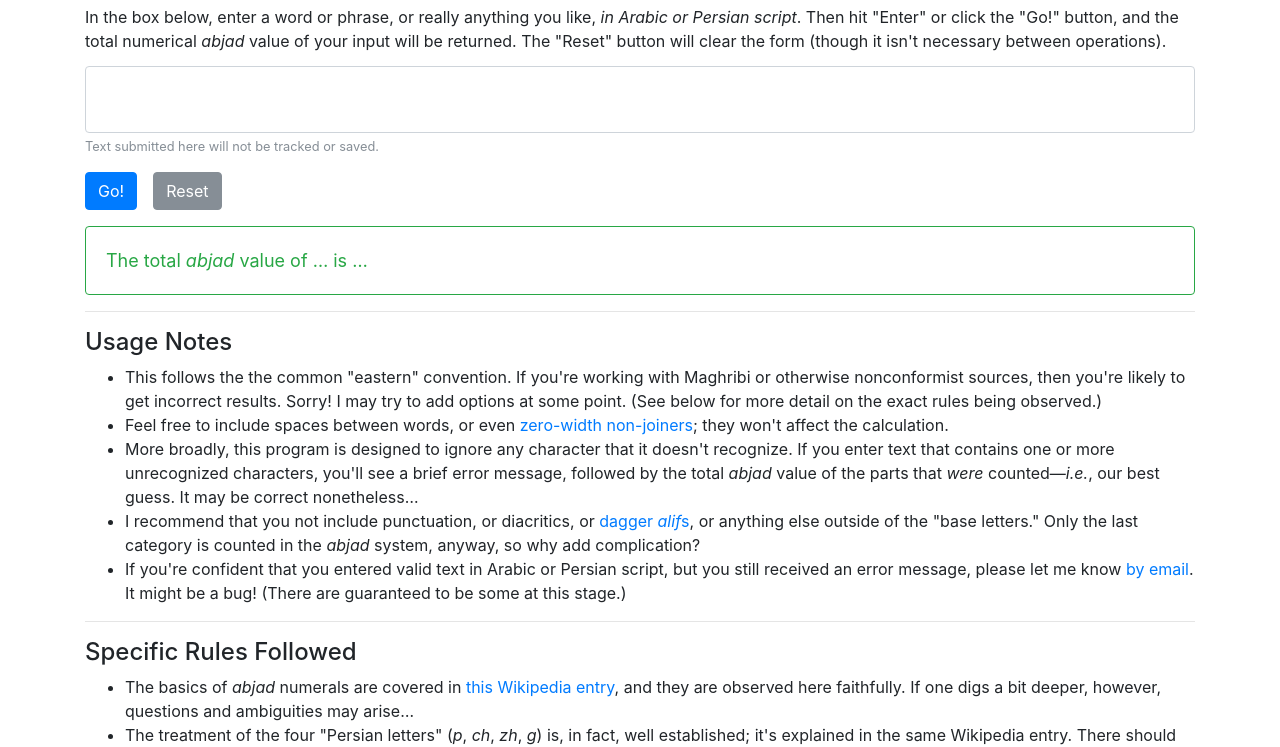
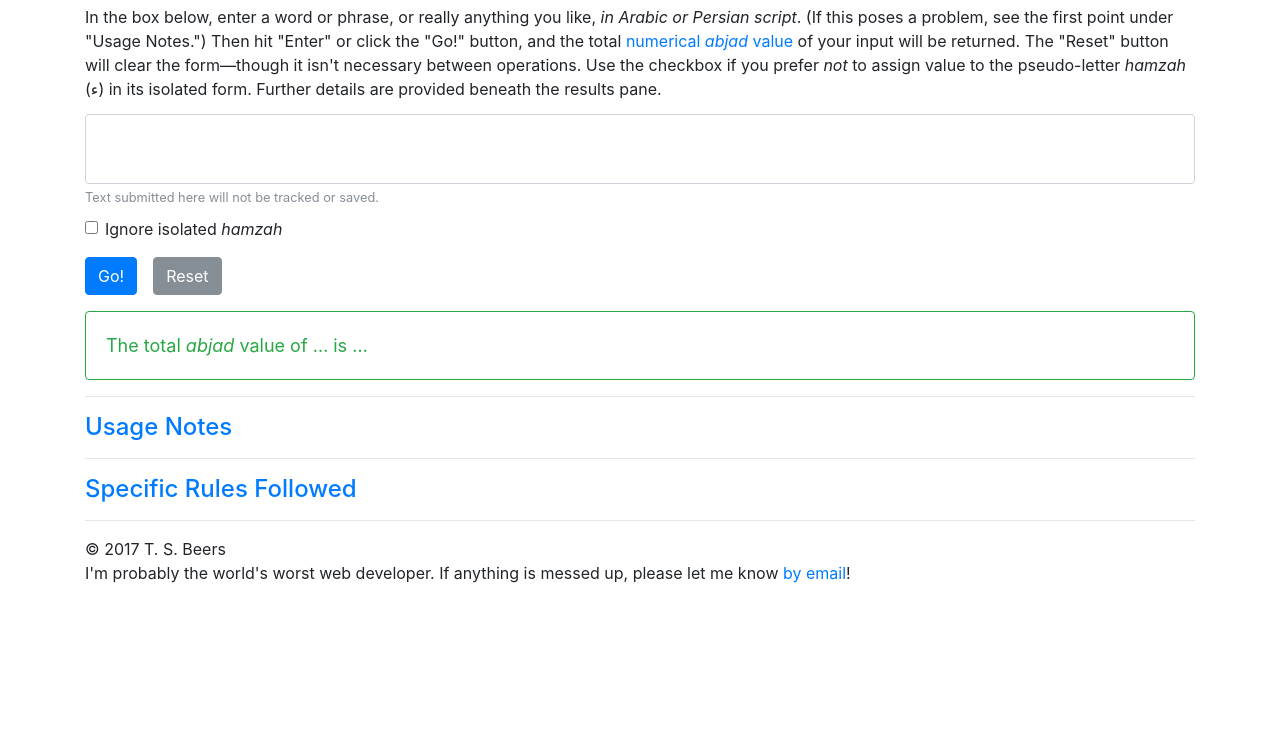
Before and after one commit to theodore-s-beers/abjadcalc, a plain HTML site: page index.html in a window 1280 px wide. Shown: the part 54-801 px from the top of the page. Drawn offline with nearby package versions, Linux system fonts and the light colour scheme; a web font is replaced by a local one.

Commit message:
Add files via upload

```diff
--- a/css/style.min.css
+++ b/css/style.min.css
@@ -1 +1 @@
-#abjadText{font-family:"Amiri",sans-serif;font-size:x-large;text-align:center;height:2.8em}#result{font-size:large;word-wrap:break-word}#subButton{margin-right:1em}
+#abjadText{font-family:"Scheherazade",serif;font-size:xx-large;text-align:center;height:2.2em}#result{font-size:large;word-wrap:break-word}#subButton{margin-right:1em}
--- a/index.html
+++ b/index.html
@@ -7,7 +7,7 @@
   <meta content="Theo Beers" name="author">
   <meta content="Calculate the numerical abjad value of Arabic or Persian text." name="description">
   <link crossorigin="anonymous" href="https://maxcdn.bootstrapcdn.com/bootstrap/4.0.0-beta.2/css/bootstrap.min.css" integrity="sha384-PsH8R72JQ3SOdhVi3uxftmaW6Vc51MKb0q5P2rRUpPvrszuE4W1povHYgTpBfshb" rel="stylesheet">
-  <link href="https://fonts.googleapis.com/css?family=Amiri&amp;subset=arabic" rel="stylesheet">
+  <link href="https://fonts.googleapis.com/css?family=Scheherazade&amp;subset=arabic" rel="stylesheet">
   <link href="css/style.min.css" rel="stylesheet">
   <link href="https://www.theobeers.com/abjadcalc/" rel="canonical">
   <link href="/img/icon.png" rel="icon" type="image/png">
@@ -19,7 +19,10 @@
     <h2 style="margin-top:0.4em;">Abjad Calculator</h2>
     <form action="JavaScript:getAbjad();">
       <div class="form-group">
-        <label for="abjadText" style="margin-bottom:0.8em;">In the box below, enter a word or phrase, or really anything you like, <em>in Arabic or Persian script</em>. Then hit "Enter" or click the "Go!" button, and the total numerical <em>abjad</em> value of your input will be returned. The "Reset" button will clear the form (though it isn't necessary between operations).</label><input autocapitalize="off" autocomplete="off" autocorrect="off" class="form-control" dir="rtl" id="abjadText" spellcheck="false" type="text"><small class="form-text text-muted" id="abjadTextHelp">Text submitted here will not be tracked or saved.</small>
+        <label for="abjadText" style="margin-bottom:0.8em;">In the box below, enter a word or phrase, or really anything you like, <em>in Arabic or Persian script</em>. (If this poses a problem, see the first point under "Usage Notes.") Then hit "Enter" or click the "Go!" button, and the total <a href="https://en.wikipedia.org/wiki/Abjad_numerals" rel="noopener" target="_blank">numerical <em>abjad</em> value</a> of your input will be returned. The "Reset" button will clear the form—though it isn't necessary between operations. Use the checkbox if you prefer <em>not</em> to assign value to the pseudo-letter <em>hamzah</em> (ء) in its isolated form. Further details are provided beneath the results pane.</label> <input autocapitalize="none" autocomplete="off" autocorrect="off" class="form-control" dir="rtl" id="abjadText" spellcheck="false" type="text"><small class="form-text text-muted" id="abjadTextHelp">Text submitted here will not be tracked or saved.</small>
+        <div class="form-check" style="margin-top:0.6em;">
+          <label class="form-check-label"><input class="form-check-input" id="hamzahCheck" type="checkbox"> Ignore isolated <em>hamzah</em></label>
+        </div>
       </div><button class="btn btn-primary" id="subButton" type="submit">Go!</button><button class="btn btn-secondary" id="resetButton" type="reset">Reset</button>
     </form>
     <div class="card border-success mb-3" style="margin-top:1em;">
@@ -28,37 +31,54 @@
       </div>
     </div>
     <hr>
-    <h4>Usage Notes</h4>
+    <div data-children=".item" id="usageAccordion">
+      <div class="item">
+        <a aria-controls="#notesUsage" aria-expanded="false" data-parent="#usageAccordion" data-toggle="collapse" href="#notesUsage">
+        <h4>Usage Notes</h4></a>
+        <div class="collapse" id="notesUsage" role="tabpanel">
           <ul>
-      <li>This follows the the common "eastern" convention. If you're working with Maghribi or otherwise nonconformist sources, then you're likely to get incorrect results. Sorry! I may try to add options at some point. (See below for more detail on the exact rules being observed.)</li>
+            <li>I would strongly encourage anyone who knows an Arabic-script language to learn how to type in it. This isn't as difficult as one might imagine—especially on mobile devices, whose support for various languages now often exceeds that of desktop operating systems—and it opens up a whole new world of resources online. However, if you would like to use this <em>abjad</em> calculator but cannot type your input directly, there are a couple of alternatives. First, Google has developed clever tools for both <a href="https://www.google.com/intl/ar/inputtools/try/" rel="noopener" target="_blank">Arabic</a> and <a href="https://www.google.com/intl/fa/inputtools/try/" rel="noopener" target="_blank">Persian</a> that allow you to enter a phonetic approximation of your intended words in Roman script, and then transliterate them with very little fuss. You could use one of these tools and copy-paste the result into the box above. The second fallback option is actually a <a href="/ime/">separate version</a> of this page, in which buttons may be used to enter Arabic or Persian words one letter at a time.
+            </li>
+            <li>By default, this program will assign an <em>abjad</em> value of 1 to the isolated form of <em>hamzah</em> (ء), treating it the same as if it were placed on an <em>alif</em>. Since this is hardly a universally agreed-upon practice, there is a checkbox to allow for isolated <em>hamzah</em> to be ignored in calculation. (Please refer to the following section for more information on this dilemma and others like it.)</li>
+            <li>I've set the letter values according to the common "eastern" convention. If you're working with Maghribi or otherwise nonconformist sources, then the results will likely be incorrect. Sorry! I may try to add more options at some point.</li>
             <li>Feel free to include spaces between words, or even <a href="https://en.wikipedia.org/wiki/Zero-width_non-joiner" rel="noopener" target="_blank">zero-width non-joiners</a>; they won't affect the calculation.
             </li>
-      <li>More broadly, this program is designed to ignore any character that it doesn't recognize. If you enter text that contains one or more unrecognized characters, you'll see a brief error message, followed by the total <em>abjad</em> value of the parts that <em>were</em> counted—<em>i.e.</em>, our best guess. It may be correct nonetheless…</li>
+            <li>More broadly, this tool is designed to ignore any character that it doesn't recognize. If you enter text that contains one or more unrecognized characters, you'll see a brief error message, followed by the total <em>abjad</em> value of the parts that <em>were</em> counted—<em>i.e.</em>, our best guess. It may be correct nonetheless…</li>
             <li>I recommend that you not include punctuation, or diacritics, or <a href="https://en.wikipedia.org/wiki/Dagger_alif" rel="noopener" target="_blank">dagger <em>alif</em>s</a>, or anything else outside of the "base letters." Only the last category is counted in the <em>abjad</em> system, anyway, so why add complication?
             </li>
             <li>If you're confident that you entered valid text in Arabic or Persian script, but you still received an error message, please let me know <a href="mailto:tbeers@uchicago.edu">by email</a>. It might be a bug! (There are guaranteed to be some at this stage.)
             </li>
           </ul>
+        </div>
+      </div>
+    </div>
     <hr>
-    <h4>Specific Rules Followed</h4>
+    <div data-children=".item" id="rulesAccordion">
+      <div class="item">
+        <a aria-controls="#notesRules" aria-expanded="false" data-parent="#rulesAccordion" data-toggle="collapse" href="#notesRules">
+        <h4>Specific Rules Followed</h4></a>
+        <div class="collapse" id="notesRules" role="tabpanel">
           <ul>
             <li>The basics of <em>abjad</em> numerals are covered in <a href="https://en.wikipedia.org/wiki/Abjad_numerals" rel="noopener" target="_blank">this Wikipedia entry</a>, and they are observed here faithfully. If one digs a bit deeper, however, questions and ambiguities may arise…
             </li>
-      <li>The treatment of the four "Persian letters" (<em>p</em>, <em>ch</em>, <em>zh</em>, <em>g</em>) is, in fact, well established; it's explained in the same Wikipedia entry. There should be no problem using Persian text. (Urdu? Pashto? You're on your own, at least for the time being.)</li>
+            <li>The treatment of the four "Persian letters"—<em>pe</em>, <em>che</em>, <em>zhe</em>, and <em>gāf</em>—is, in fact, well established. Please refer to the same Wikipedia entry. In general, there should be no problem using Persian text. (Urdu? Pashto? You're on your own for the time being.)</li>
             <li>Actually, there is one potentially confusing point in Persian: the <a href="https://sites.la.utexas.edu/persian_online_resources/phonology/silent-letters-silent-and-consonantal/" rel="noopener" target="_blank">silent <em>hāʾ</em></a>. But the answer is to treat this letter as we would any other <em>hāʾ</em>. (See the following note for the reasoning behind this.) Also, if you are among the proud few who use the Unicode character <code>06C0</code> (ۀ) to represent <em>iżāfah</em> on a silent <em>hāʾ</em>, that will be recognized just the same.
             </li>
             <li>This program treats the Arabic letter <a href="https://en.wiktionary.org/wiki/%D8%A9" rel="noopener" target="_blank"><em>tāʾ marbūṭah</em></a> as if it were <em>hāʾ</em> and assigns it a value of 5. This is due to a general principle in <em>abjad</em> calculation, that we judge letters by their <em>form</em> (<em>rasm</em>), rather than by their pronunciation or other factors.
             </li>
             <li>Similarly, <a href="https://en.wikibooks.org/wiki/Arabic/LearnRW/alif_Maksoorah" rel="noopener" target="_blank"><em>alif maqṣūrah</em></a> is considered equivalent to <em>yāʾ</em> and assigned a value of 10. (Deal with it!)
             </li>
-      <li>The treatment of <a href="https://en.wikipedia.org/wiki/Hamza" rel="noopener" target="_blank"><em>hamzah</em></a> is most troublesome of all, since it appears in conjunction with several different letters. But we need only continue to prioritize form. <em>Hamzah</em> on <em>wāw</em> (ؤ) is given the value of <em>wāw</em> (6). <em>Hamzah</em> on <em>yāʾ</em> (ئ) is given the value of <em>yāʾ</em> (10). Any variant of <em>hamzah</em> on <em>alif</em>, unsurprisingly, receives a value of 1. Finally, this program <em>does</em> assign a value of 1 to the standalone <em>hamzah</em> (ء), which is most often found at the end of certain Arabic words. This is a debated point; a few of the guides that I consulted were adamant that <em>hamzah</em> by itself should not be counted, since the appropriate value comes from the letter on which it is seated. Ultimately, I took the position of the Baha'i community. It has long been symbolically important in their faith that the name Bahāʾ (بهاء) has a numerical <em>abjad</em> value of 9, which requires that the final <em>hamzah</em> be counted. Good enough for me…
+            <li>The treatment of <a href="https://en.wikipedia.org/wiki/Hamza" rel="noopener" target="_blank"><em>hamzah</em></a> is most troublesome of all, since it appears in conjunction with several different letters. But we need only continue to prioritize form. <em>Hamzah</em> on <em>wāw</em> (ؤ) is given the value of <em>wāw</em> (6). <em>Hamzah</em> on <em>yāʾ</em> (ئ) is given the value of <em>yāʾ</em> (10). Any variant of <em>hamzah</em> on <em>alif</em>, unsurprisingly, receives a value of 1. Finally, as was explained in the prior section, this program <em>does</em> assign a value of 1 to the isolated form of <em>hamzah</em> (ء), which is most often found at the end of certain Arabic words. This is a debated point; a few of the guides that I consulted are adamant that <em>hamzah</em> by itself should not be counted, since the appropriate value comes from the letter on which it is seated. In the end, I took the position of the Baha'i community. It has long been symbolically important in their faith that the name Bahāʾ (بهاء) has an <em>abjad</em> value of 9, which requires that the final <em>hamzah</em> be counted. Users who don't want this feature may disable it with the checkbox.
             </li>
-      <li>I should emphasize that any form of <em>alif</em> will be given a value of 1. This includes <a href="https://en.wiktionary.org/wiki/maddah" rel="noopener" target="_blank"><em>alif maddah</em></a>, which some have treated as a "double <em>hamzah</em>" with a value of 2. But here we may invoke another general principle of <em>abjad</em> numerals: each letter is counted exactly once. Just as <a href="https://en.wikipedia.org/wiki/Shadda" rel="noopener" target="_blank"><em>shaddah</em></a> is not taken into consideration, nor should <em>alif maddah</em> be granted double value.
+            <li>I should emphasize that any form of <em>alif</em> will be given a value of 1. This includes <a href="https://en.wiktionary.org/wiki/maddah" rel="noopener" target="_blank"><em>alif maddah</em></a>, which some have treated as a "double <em>hamzah alif</em>" with a value of 2. Here we may invoke another general principle of <em>abjad</em> numerals: each letter is counted exactly once. Just as <a href="https://en.wikipedia.org/wiki/Shadda" rel="noopener" target="_blank"><em>shaddah</em></a> is not taken into consideration, nor should <em>alif maddah</em> be granted double value.
             </li>
           </ul>
+        </div>
+      </div>
+    </div>
     <hr>
-    <p>&copy; 2017 Theo Beers<br>
-    I'm probably the world's worst web developer. If anything is messed up, again, please let me know <a href="mailto:tbeers@uchicago.edu">by email</a>!</p>
+    <p>&copy; 2017 T. S. Beers<br>
+    I'm probably the world's worst web developer. If anything is messed up, please let me know <a href="mailto:tbeers@uchicago.edu">by email</a>!</p>
   </div>
   <script src="js/index.min.js">
   </script>
```
Also changed, not shown: ime/index.html (+3 -3 lines), js/index.min.js. Lines whose indentation alone changed are shown as unchanged.
